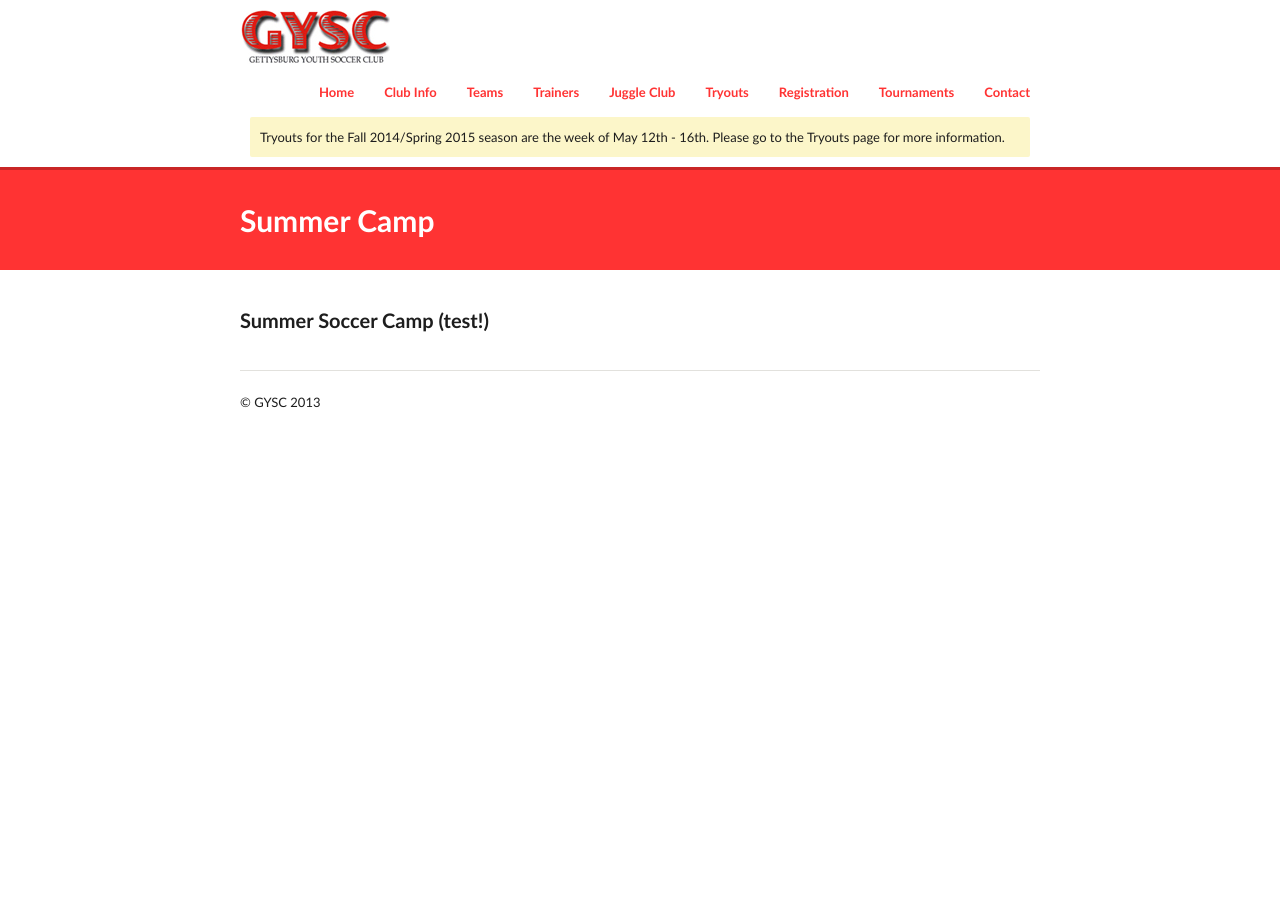
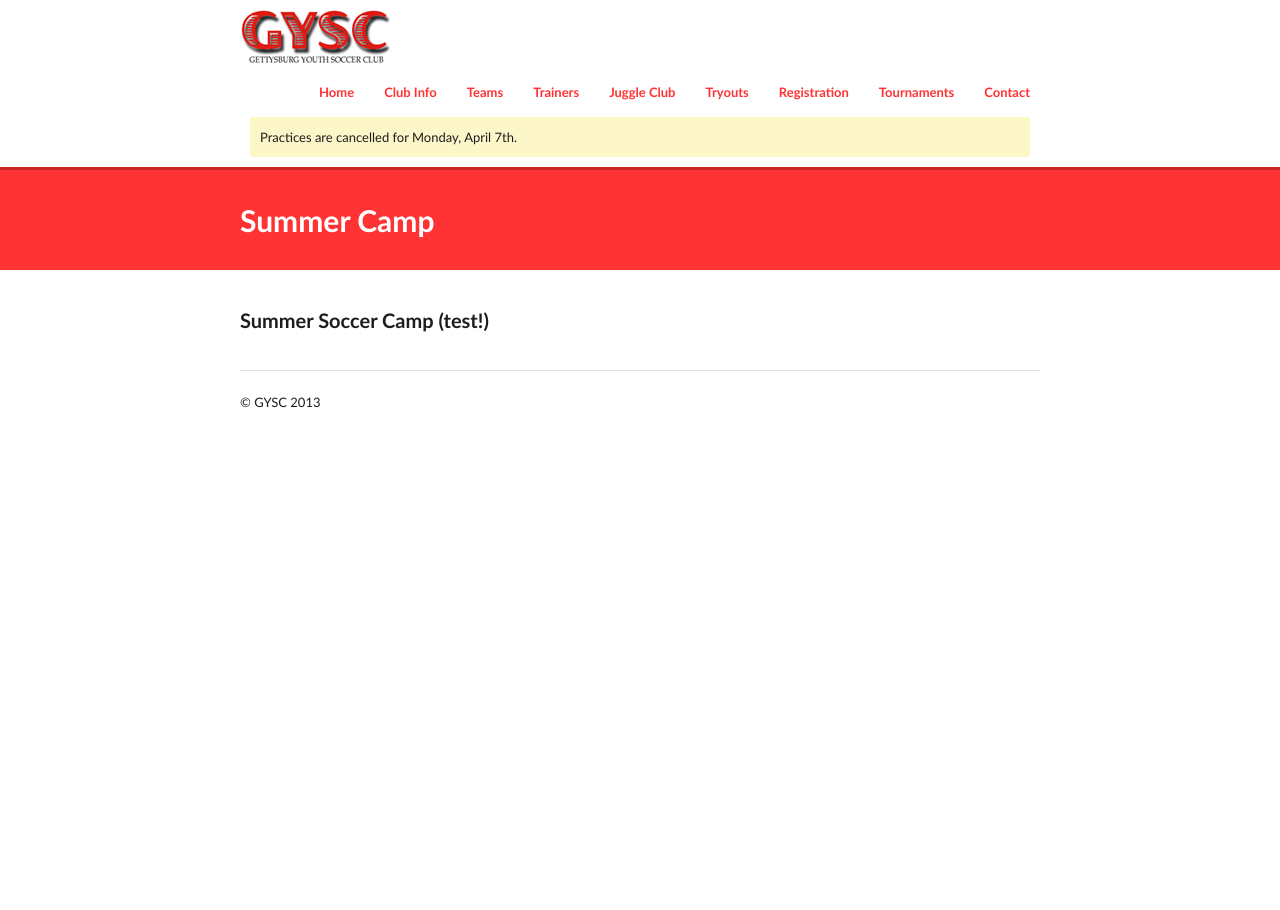
Before and after one commit to GYSC/gysc.github.com, a Jekyll site: the page built from summer-camp.md, in a window 1280 px wide. Built offline with Jekyll 4.4.1, drawn with Linux system fonts in a browser that asks for light colours; Markdown is read by kramdown in place of the engine named in the settings.

Commit message:
Update _config.yml

```diff
--- a/_config.yml
+++ b/_config.yml
@@ -1,5 +1,5 @@
 title: Gettysburg Youth Soccer Club
-message: Tryouts for the Fall 2014/Spring 2015 season are the week of May 12th - 16th. Please go to the Tryouts page for more information.
+message: Practices are cancelled for Monday, April 7th.
 #build config
 server: true
 auto: true
```
